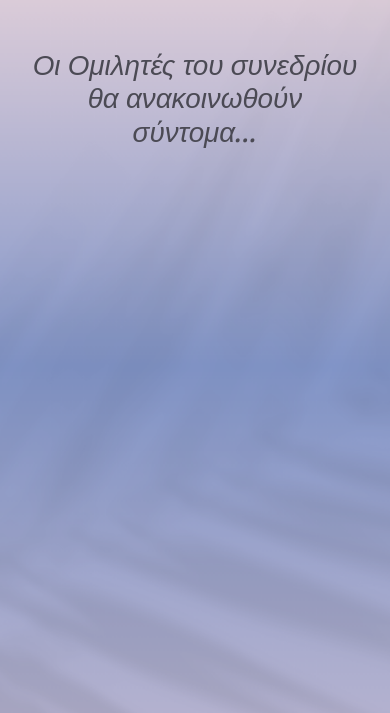
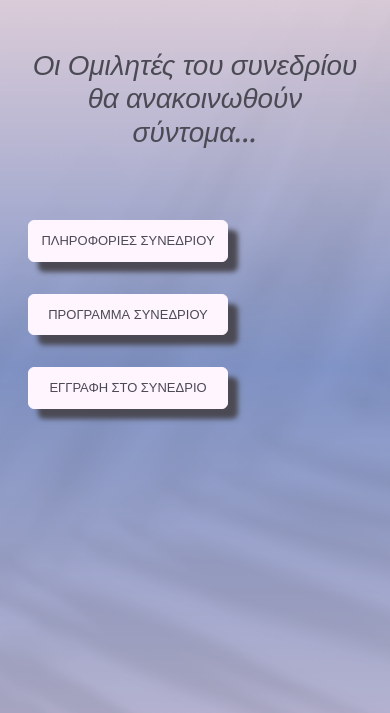
Before and after one commit to parides55/medical-conference, a Django app: a page that uses conference/templates/conference/speakers.html in a window 390 px wide. Shown: the part 56-769 px from the top of the page. Run offline with Django 5.2, Linux system fonts and the light colour scheme; data that the repository does not hold is empty; parts of the project's set-up code (start-up, migrations or seed data) failed here and were passed over.

Commit message:
add cta buttons and style them to make them responsive

```diff
--- a/about_us/templates/about_us/about_us.html
+++ b/about_us/templates/about_us/about_us.html
@@ -28,8 +28,8 @@
     </div>
     <div class="row mx-1 mx-md-0 ms-md-3">
         <div class="col col-md-6 d-flex justify-content-center">
-            <a class="btn btn-light cta-about-us" href="https://cardiac-association-851857e342e8.herokuapp.com/" target=_blank>ΕΠΙΣΚΕΦΘΗΤΕ ΤΗ ΣΕΛΙΔΑ ΜΑΣ</a>
-            <a class="btn btn-light cta-about-us" href="{% url 'conference_info' %}">ΠΛΗΡΟΦΟΡΙΕΣ ΣΥΝΕΔΡΙΟΥ</a>
+            <a class="btn btn-light cta-btn" href="https://cardiac-association-851857e342e8.herokuapp.com/" target=_blank>ΕΠΙΣΚΕΦΘΗΤΕ ΤΗ ΣΕΛΙΔΑ ΜΑΣ</a>
+            <a class="btn btn-light cta-btn" href="{% url 'conference_info' %}">ΠΛΗΡΟΦΟΡΙΕΣ ΣΥΝΕΔΡΙΟΥ</a>
         </div>
     </div>
 </div>
--- a/conference/templates/conference/speakers.html
+++ b/conference/templates/conference/speakers.html
@@ -2,9 +2,9 @@
 
 {% load static %}
 
-{% url 'about_us' as about_us_url %}
-{% url 'contact_us' as contact_us_url %}
-{% url 'home' as home_url %}
+{% url 'conference_info' as conference_info_url %}
+{% url 'conference_schedule' as conference_schedule_url %}
+{% url 'registration' as registration_url %}
 
 {% block content %}
 
@@ -35,6 +35,13 @@
             <h1 class="mt-5 fst-italic">Οι Ομιλητές του συνεδρίου<br> θα ανακοινωθούν <br>σύντομα...</h1>
         {% endif %}
     </div>
+    <div class="row">
+        <div class="col d-flex flex-column  justify-content-around my-5">
+            <a href="{% url 'conference_info' %}" class="btn btn-light cta-btn">ΠΛΗΡΟΦΟΡΙΕΣ ΣΥΝΕΔΡΙΟΥ</a>
+            <a href="{% url 'conference_schedule' %}" class="btn btn-light cta-btn">ΠΡΟΓΡΑΜΜΑ ΣΥΝΕΔΡΙΟΥ</a>
+            <a href="{% url 'registration' %}" class="btn btn-light cta-btn">ΕΓΓΡΑΦΗ ΣΤΟ ΣΥΝΕΔΡΙΟ</a>
+        </div>
+    </div>
 </div>
 
 {% endblock %}
--- a/medical_conference/settings.py
+++ b/medical_conference/settings.py
@@ -30,7 +30,7 @@ STATIC_ROOT = os.path.join(BASE_DIR, 'staticfiles')
 SECRET_KEY = os.environ.get("SECRET_KEY")
 
 # SECURITY WARNING: don't run with debug turned on in production!
-DEBUG = False
+DEBUG = True
 
 ALLOWED_HOSTS = ['127.0.0.1', '.herokuapp.com', '*']
 
--- a/static/css/style.css
+++ b/static/css/style.css
@@ -13,6 +13,18 @@ h1 {
     color: #4b4a54;
     text-align: center;
     margin-top: 100px;
+}
+
+.cta-btn {
+    border: 1px solid #fff5ff;
+    background-color: #fff5ff;
+    color: #4b4a54;
+    padding: 10px 2px;
+    margin: 1rem;
+    font-size: small;
+    text-decoration: none;
+    width: 200px;
+    box-shadow: 10px 10px 5px;
 }
 
 /* -------------------------------- Home page styles --------------------------- */
@@ -68,17 +80,6 @@ h1 {
 }
 
 /* -------------------------------- About Us styles --------------------------- */
-.cta-about-us {
-    border: 1px solid #fff5ff;
-    background-color: #fff5ff;
-    color: #4b4a54;
-    padding: 10px 2px;
-    margin: 1rem;
-    font-size: small;
-    text-decoration: none;
-    width: 200px;
-    box-shadow: 10px 10px 5px;
-}
 
 /* -------------------------------- Speakers styles --------------------------- */
 .speakers-card {
```
Also changed, not shown: 1 other file.
